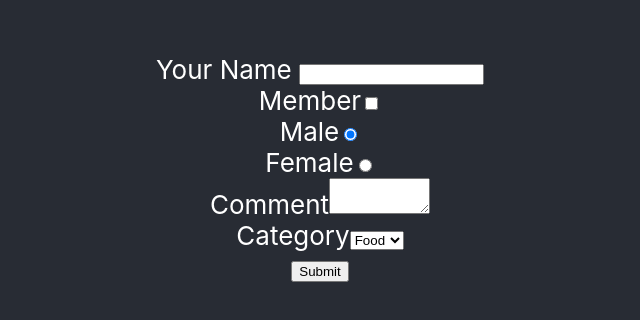
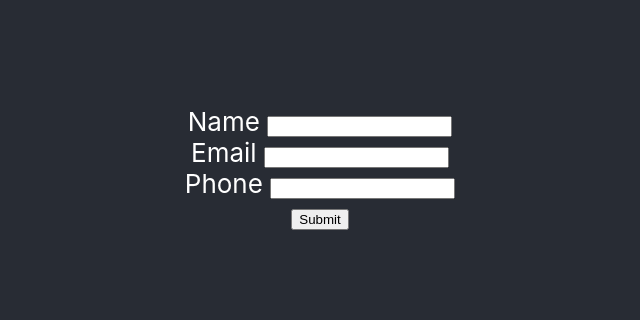
Before and after one commit to zulkiflijufri/react-basic, a React (Create React App) app: page / in a window 1280 px wide. Shown: the part 232-552 px from the top of the page, without its empty margins (320-960 px from the left). Built offline with nearby package versions, Linux system fonts and the light colour scheme.

Commit message:
Merge state with single object

```diff
--- a/src/App.js
+++ b/src/App.js
@@ -1,12 +1,12 @@
 import React from "react";
 import "./App.css";
-import ControlledForm from "./ControlledForm";
+import MultipleForm from "./MultipleForm";
 
 function App() {
     return (
         <div className="App">
             <header className="App-header">
-                <ControlledForm />
+                <MultipleForm />
             </header>
         </div>
     );
--- /dev/null
+++ b/src/MultipleForm.js
@@ -0,0 +1,50 @@
+import React from "react";
+import InputText from "./InputText";
+
+function MultipleForm() {
+    // const [name, setName] = React.useState("");
+    // const [email, setEmail] = React.useState("");
+    // const [phone, setPhone] = React.useState("");
+
+    // merge state with object
+    const [form, setForm] = React.useState({
+        name: "",
+        email: "",
+        phone: "",
+    });
+
+    function handleSubmit(e) {
+        e.preventDefault();
+        // console.log(name, email, phone);
+
+        alert(JSON.stringify(form));
+    }
+    return (
+        <div>
+            <form onSubmit={handleSubmit}>
+                <InputText
+                    label="Name"
+                    value={form.name}
+                    onChange={(e) => setForm({ ...form, name: e.target.value })}
+                />
+                <InputText
+                    label="Email"
+                    value={form.email}
+                    onChange={(e) =>
+                        setForm({ ...form, email: e.target.value })
+                    }
+                />
+                <InputText
+                    label="Phone"
+                    value={form.phone}
+                    onChange={(e) =>
+                        setForm({ ...form, phone: e.target.value })
+                    }
+                />
+                <input type="submit" value="Submit" />
+            </form>
+        </div>
+    );
+}
+
+export default MultipleForm;
```
